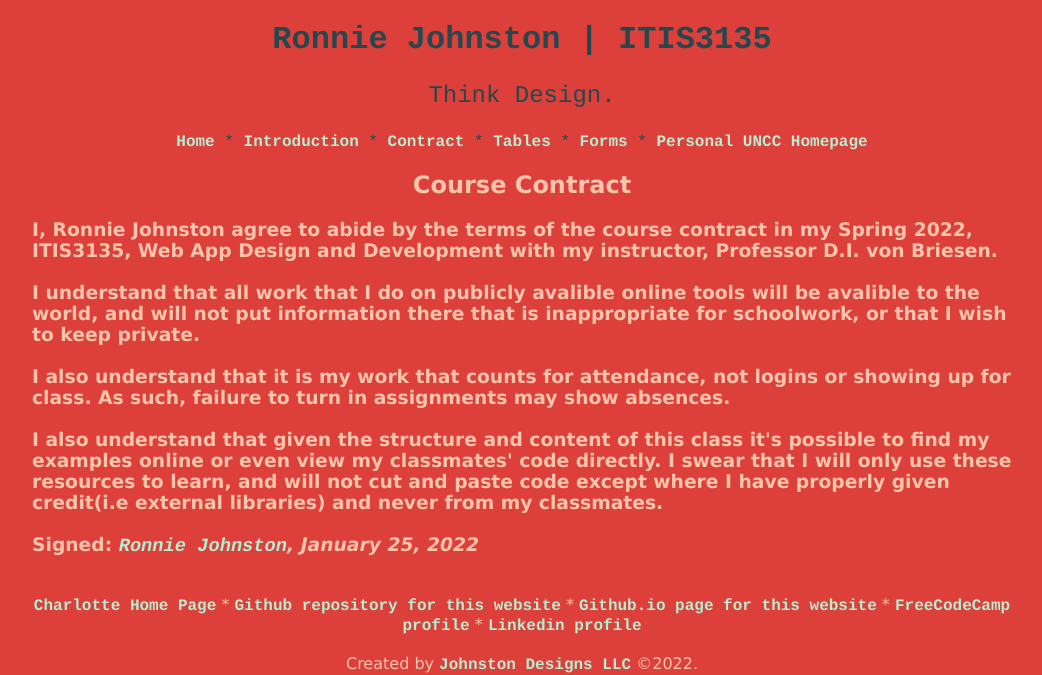
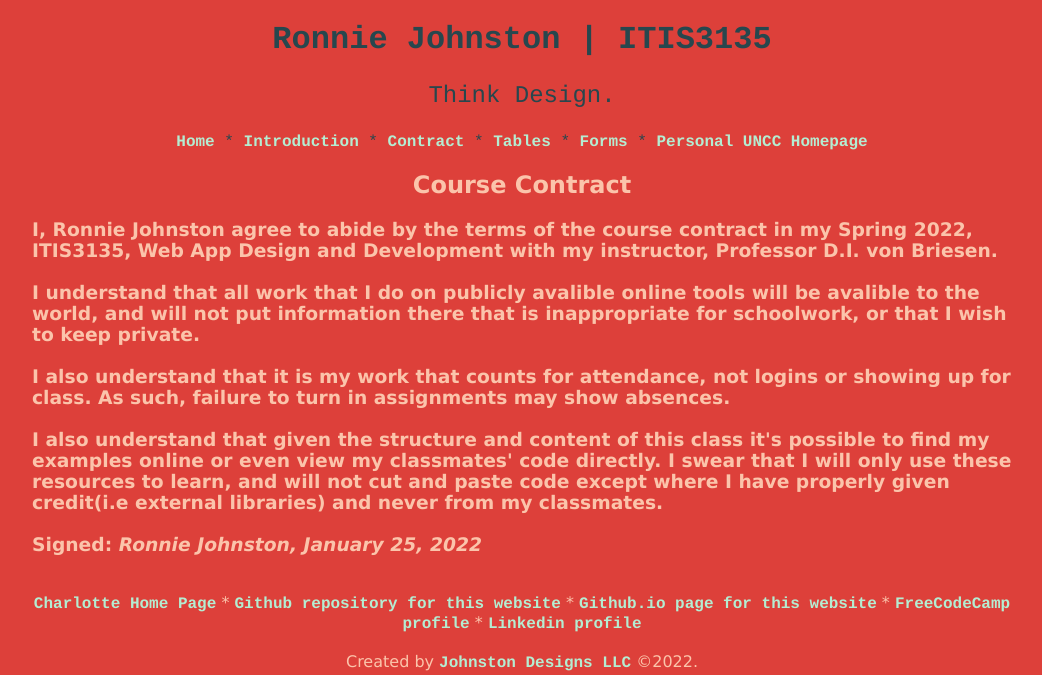
Before and after one commit to RonnieJohnston/RonnieJohnston.github.io, a plain HTML site: page itis3135/contract.html in a window 1280 px wide. Shown: the top 675 px of the page, without its empty margins (118-1160 px from the left). Drawn offline with Linux system fonts and the light colour scheme.

Commit message:
signature

```diff
--- a/itis3135/contract.html
+++ b/itis3135/contract.html
@@ -45,7 +45,7 @@
                 classmates.
                 <br>
                 <br>
-                Signed: <em><a href="introduction.html">Ronnie Johnston</a>, January 25, 2022</em>
+                Signed: <em><a href="introduction.html" class="signature-link">Ronnie Johnston</a>, January 25, 2022</em>
             </h3>
         </div>
     </main>
--- a/itis3135/styles/default.css
+++ b/itis3135/styles/default.css
@@ -52,6 +52,12 @@ footer
 .centered-h2
 {
     text-align: center;
+}
+
+.signature-link
+{
+    font-family: Verdana, sans-serif;
+    color: #FBC4AB;
 }
 
 .form-1
```
